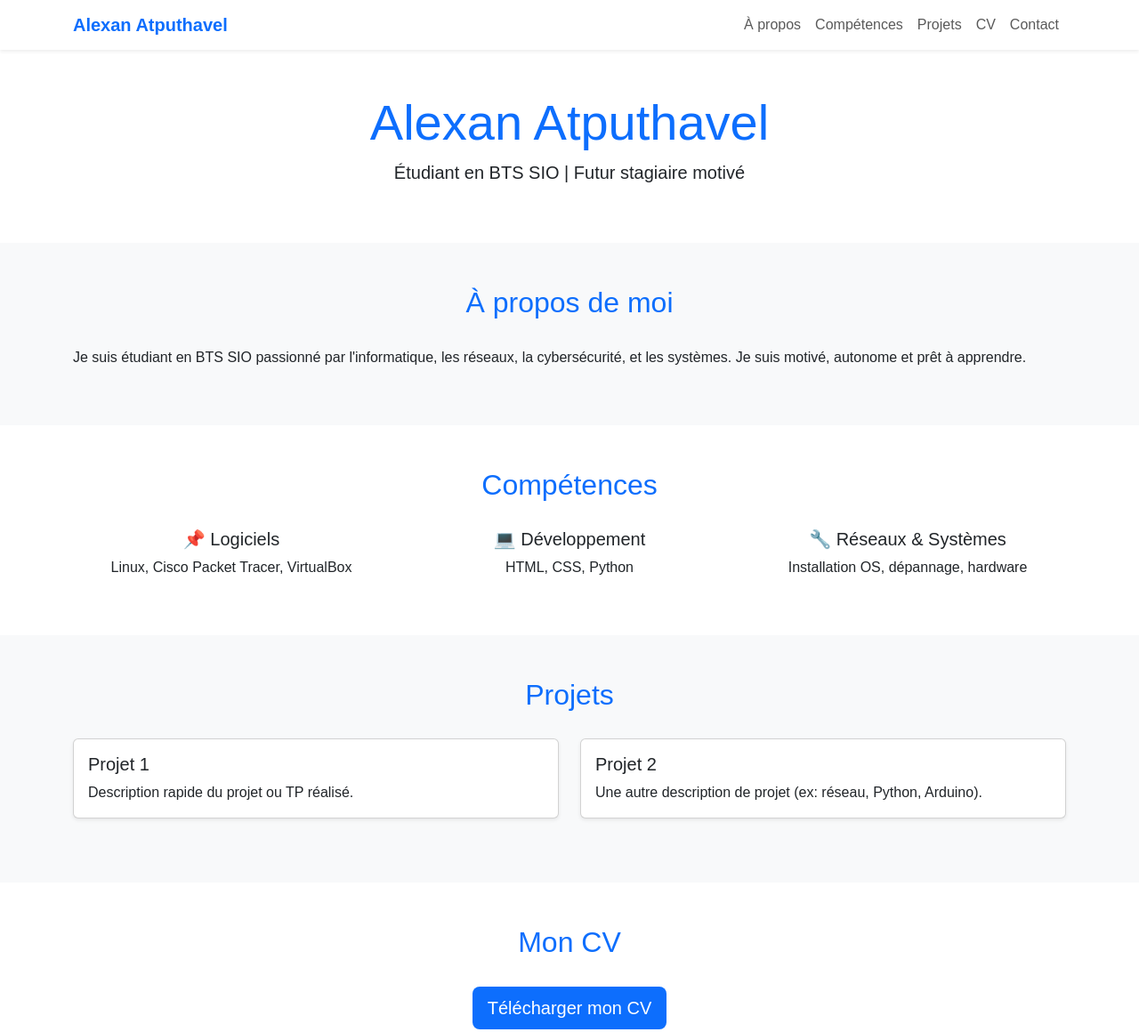
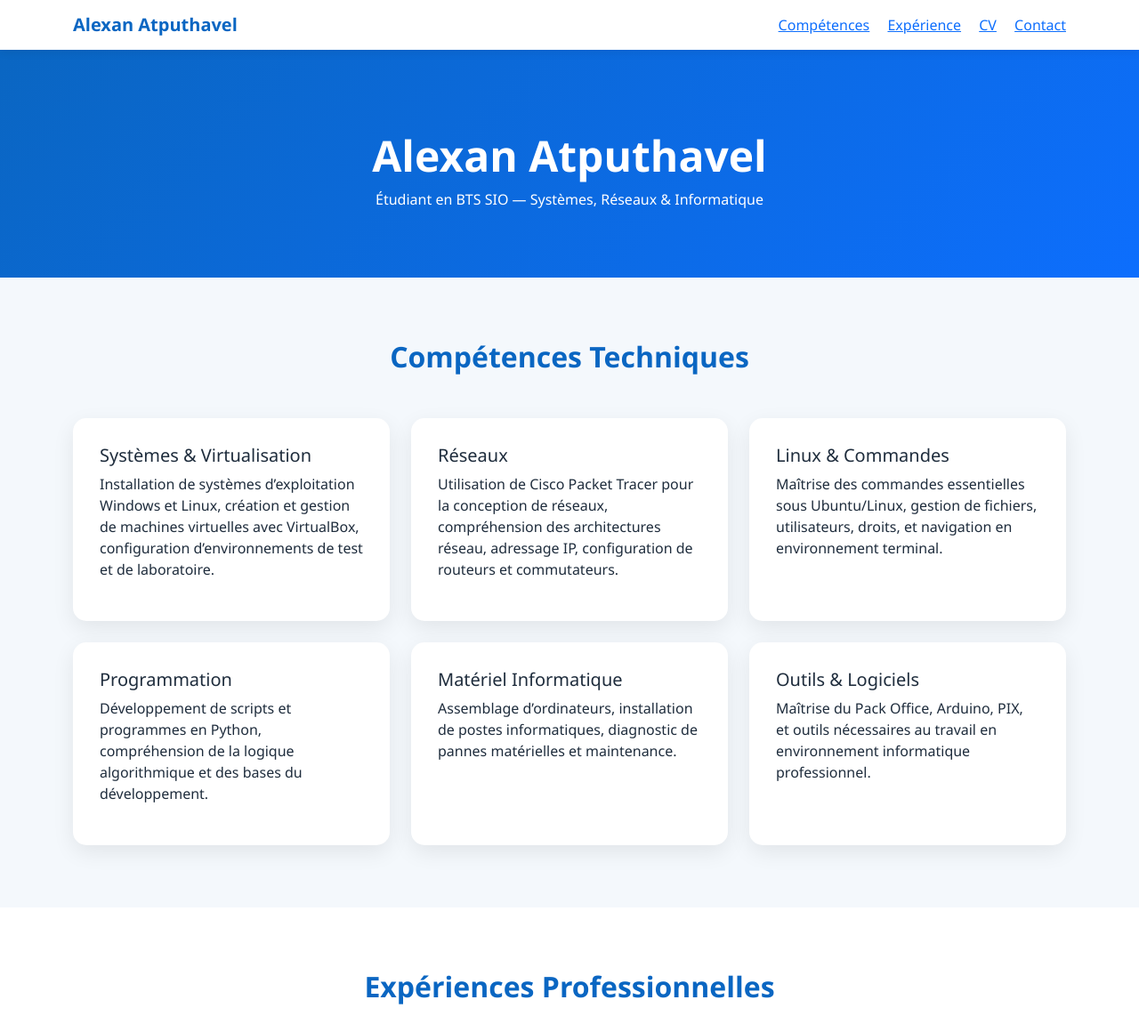
Before and after one commit to alexatph/alexatph.github.io, a plain HTML site: page portfolio/index.html in a window 1280 px wide. Shown: the top 1160 px of the page at 89% size. Drawn offline with nearby package versions, Linux system fonts and the light colour scheme.

Commit message:
Update index.html

```diff
--- a/portfolio/index.html
+++ b/portfolio/index.html
@@ -3,147 +3,182 @@
 <head>
 <meta charset="UTF-8">
 <meta name="viewport" content="width=device-width, initial-scale=1.0">
-    <title>Portfolio - Alexan Atputhavel</title>
+<title>Portfolio | Alexan Atputhavel</title>
 
-    <!-- Bootstrap CSS -->
-    <link href="https://cdn.jsdelivr.net/npm/bootstrap@5.3.0/dist/css/bootstrap.min.css" rel="stylesheet">
+<link href="https://cdn.jsdelivr.net/npm/bootstrap@5.3.2/dist/css/bootstrap.min.css" rel="stylesheet">
 
-    <!-- Style perso -->
 <style>
-        body {
-            font-family: 'Arial', sans-serif;
-            background-color: #f8f9fa;
+:root{
+  --primary:#0a66c2;
+  --light:#f4f8fc;
+  --dark:#1f2d3d;
 }
-        .navbar-brand {
-            font-weight: bold;
-            color: #0d6efd !important;
+body{
+  font-family: 'Segoe UI', Tahoma, Geneva, Verdana, sans-serif;
+  background: var(--light);
+  color: var(--dark);
+  scroll-behavior: smooth;
 }
-        .section-title {
-            color: #0d6efd;
-            margin-bottom: 30px;
+.navbar{
+  background:#ffffff;
+  box-shadow:0 2px 10px rgba(0,0,0,0.08);
 }
-        .btn-custom {
-            background-color: #0d6efd;
-            color: #fff;
+.navbar-brand{
+  font-weight:700;
+  color:var(--primary)!important;
 }
-        .btn-custom:hover {
-            background-color: #0b5ed7;
-            color: #fff;
+.hero{
+  padding:90px 20px 60px;
+  text-align:center;
+  background:linear-gradient(135deg, #0a66c2, #0d6efd);
+  color:white;
 }
-        footer {
-            padding: 15px 0;
-            text-align: center;
-            font-size: 14px;
-            color: #6c757d;
+.hero h1{
+  font-weight:700;
+  font-size:48px;
+}
+.section{
+  padding:70px 20px;
+}
+.section-title{
+  text-align:center;
+  margin-bottom:50px;
+  color:var(--primary);
+  font-weight:700;
+}
+.card-custom{
+  background:white;
+  border:none;
+  border-radius:15px;
+  padding:30px;
+  box-shadow:0 8px 25px rgba(0,0,0,0.08);
+  height:100%;
+  transition:transform .2s ease;
+}
+.card-custom:hover{
+  transform:translateY(-5px);
+}
+.btn-cv{
+  background:var(--primary);
+  color:white;
+  padding:12px 28px;
+  border-radius:30px;
+  text-decoration:none;
+  font-weight:600;
+}
+.btn-cv:hover{
+  background:#084c94;
+  color:white;
+}
+footer{
+  background:white;
+  text-align:center;
+  padding:20px;
+  font-size:14px;
+  margin-top:40px;
+  box-shadow:0 -2px 10px rgba(0,0,0,0.05);
 }
 </style>
 </head>
 
 <body>
 
-<!-- NAVBAR -->
-<nav class="navbar navbar-expand-lg navbar-light bg-white shadow-sm sticky-top">
+<nav class="navbar navbar-expand-lg sticky-top">
   <div class="container">
     <a class="navbar-brand" href="#">Alexan Atputhavel</a>
-        <button class="navbar-toggler" type="button" data-bs-toggle="collapse" data-bs-target="#navbarNav">
-            <span class="navbar-toggler-icon"></span>
-        </button>
-        <div class="collapse navbar-collapse" id="navbarNav">
-            <ul class="navbar-nav ms-auto">
-                <li class="nav-item"><a class="nav-link" href="#about">À propos</a></li>
-                <li class="nav-item"><a class="nav-link" href="#skills">Compétences</a></li>
-                <li class="nav-item"><a class="nav-link" href="#projects">Projets</a></li>
-                <li class="nav-item"><a class="nav-link" href="#cv">CV</a></li>
-                <li class="nav-item"><a class="nav-link" href="#contact">Contact</a></li>
-            </ul>
+    <div>
+      <a href="#competences" class="me-3">Compétences</a>
+      <a href="#experience" class="me-3">Expérience</a>
+      <a href="#cv" class="me-3">CV</a>
+      <a href="#contact">Contact</a>
     </div>
   </div>
 </nav>
 
-<!-- HERO/BANNER -->
-<section class="py-5 text-center bg-white">
-    <div class="container">
-        <h1 class="display-4 text-primary">Alexan Atputhavel</h1>
-        <p class="lead">Étudiant en BTS SIO | Futur stagiaire motivé</p>
-    </div>
+<section class="hero">
+  <h1>Alexan Atputhavel</h1>
+  <p>Étudiant en BTS SIO — Systèmes, Réseaux & Informatique</p>
 </section>
 
-<!-- ABOUT -->
-<section id="about" class="py-5">
+<section id="competences" class="section">
+  <h2 class="section-title">Compétences Techniques</h2>
   <div class="container">
-        <h2 class="section-title text-center">À propos de moi</h2>
-        <p>Je suis étudiant en BTS SIO passionné par l'informatique, les réseaux, la cybersécurité, et les systèmes. Je suis motivé, autonome et prêt à apprendre.</p>
+    <div class="row g-4">
+
+      <div class="col-md-4">
+        <div class="card-custom">
+          <h5>Systèmes & Virtualisation</h5>
+          <p>Installation de systèmes d’exploitation Windows et Linux, création et gestion de machines virtuelles avec VirtualBox, configuration d’environnements de test et de laboratoire.</p>
         </div>
-</section>
+      </div>
 
-<!-- SKILLS -->
-<section id="skills" class="py-5 bg-white">
-    <div class="container">
-        <h2 class="section-title text-center">Compétences</h2>
-        <div class="row text-center">
       <div class="col-md-4">
-                <h5>📌 Logiciels</h5>
-                <p>Linux, Cisco Packet Tracer, VirtualBox</p>
+        <div class="card-custom">
+          <h5>Réseaux</h5>
+          <p>Utilisation de Cisco Packet Tracer pour la conception de réseaux, compréhension des architectures réseau, adressage IP, configuration de routeurs et commutateurs.</p>
         </div>
+      </div>
+
       <div class="col-md-4">
-                <h5>💻 Développement</h5>
-                <p>HTML, CSS, Python</p>
+        <div class="card-custom">
+          <h5>Linux & Commandes</h5>
+          <p>Maîtrise des commandes essentielles sous Ubuntu/Linux, gestion de fichiers, utilisateurs, droits, et navigation en environnement terminal.</p>
         </div>
+      </div>
+
       <div class="col-md-4">
-                <h5>🔧 Réseaux & Systèmes</h5>
-                <p>Installation OS, dépannage, hardware</p>
+        <div class="card-custom">
+          <h5>Programmation</h5>
+          <p>Développement de scripts et programmes en Python, compréhension de la logique algorithmique et des bases du développement.</p>
         </div>
+      </div>
+
+      <div class="col-md-4">
+        <div class="card-custom">
+          <h5>Matériel Informatique</h5>
+          <p>Assemblage d’ordinateurs, installation de postes informatiques, diagnostic de pannes matérielles et maintenance.</p>
+        </div>
+      </div>
+
+      <div class="col-md-4">
+        <div class="card-custom">
+          <h5>Outils & Logiciels</h5>
+          <p>Maîtrise du Pack Office, Arduino, PIX, et outils nécessaires au travail en environnement informatique professionnel.</p>
+        </div>
+      </div>
+
     </div>
   </div>
 </section>
 
-<!-- PROJECTS -->
-<section id="projects" class="py-5">
+<section id="experience" class="section bg-white">
+  <h2 class="section-title">Expériences Professionnelles</h2>
   <div class="container">
-        <h2 class="section-title text-center">Projets</h2>
-        <div class="row">
-            <div class="col-md-6 mb-4">
-                <div class="card shadow-sm">
-                    <div class="card-body">
-                        <h5 class="card-title">Projet 1</h5>
-                        <p class="card-text">Description rapide du projet ou TP réalisé.</p>
-                    </div>
-                </div>
-            </div>
-            <div class="col-md-6 mb-4">
-                <div class="card shadow-sm">
-                    <div class="card-body">
-                        <h5 class="card-title">Projet 2</h5>
-                        <p class="card-text">Une autre description de projet (ex: réseau, Python, Arduino).</p>
-                    </div>
-                </div>
-            </div>
+    <div class="card-custom">
+      <p>
+      Stage au service informatique du Conseil Départemental de Seine-et-Marne, découverte du fonctionnement d’un service IT en collectivité, assistance aux utilisateurs, maintenance de postes et gestion du parc informatique.
+      <br><br>
+      Expériences professionnelles chez E.Leclerc Scadif en tant que préparateur de commande, développant rigueur, organisation et autonomie.
+      </p>
     </div>
   </div>
 </section>
 
-<!-- CV -->
-<section id="cv" class="py-5 bg-white">
+<section id="cv" class="section text-center">
+  <h2 class="section-title">Curriculum Vitae</h2>
+  <a href="CV_Alexan_Atputhavel.pdf" class="btn-cv" target="_blank">Télécharger mon CV</a>
+</section>
+
+<section id="contact" class="section">
+  <h2 class="section-title">Contact</h2>
   <div class="container text-center">
-        <h2 class="section-title">Mon CV</h2>
-        <a href="CV_Alexan_Atputhavel.pdf" class="btn btn-custom btn-lg" target="_blank">Télécharger mon CV</a>
+    <p><strong>Email :</strong> alexan.atputhavel.pro@gmail.com</p>
   </div>
 </section>
 
-<!-- CONTACT -->
-<section id="contact" class="py-5">
-    <div class="container text-center">
-        <h2 class="section-title text-center">Contact</h2>
-        <p>Email : <strong>alexan.atputhavel.pro@gmail.com</strong></p>
-    </div>
-</section>
-
-<!-- FOOTER -->
 <footer>
-    &copy; 2026 Portfolio d'Alexan Atputhavel — Tous droits réservés
+  © 2026 — Portfolio Alexan Atputhavel
 </footer>
 
-<!-- Bootstrap JS -->
-<script src="https://cdn.jsdelivr.net/npm/bootstrap@5.3.0/dist/js/bootstrap.bundle.min.js"></script>
 </body>
 </html>
```
Lines whose indentation alone changed are shown as unchanged.
